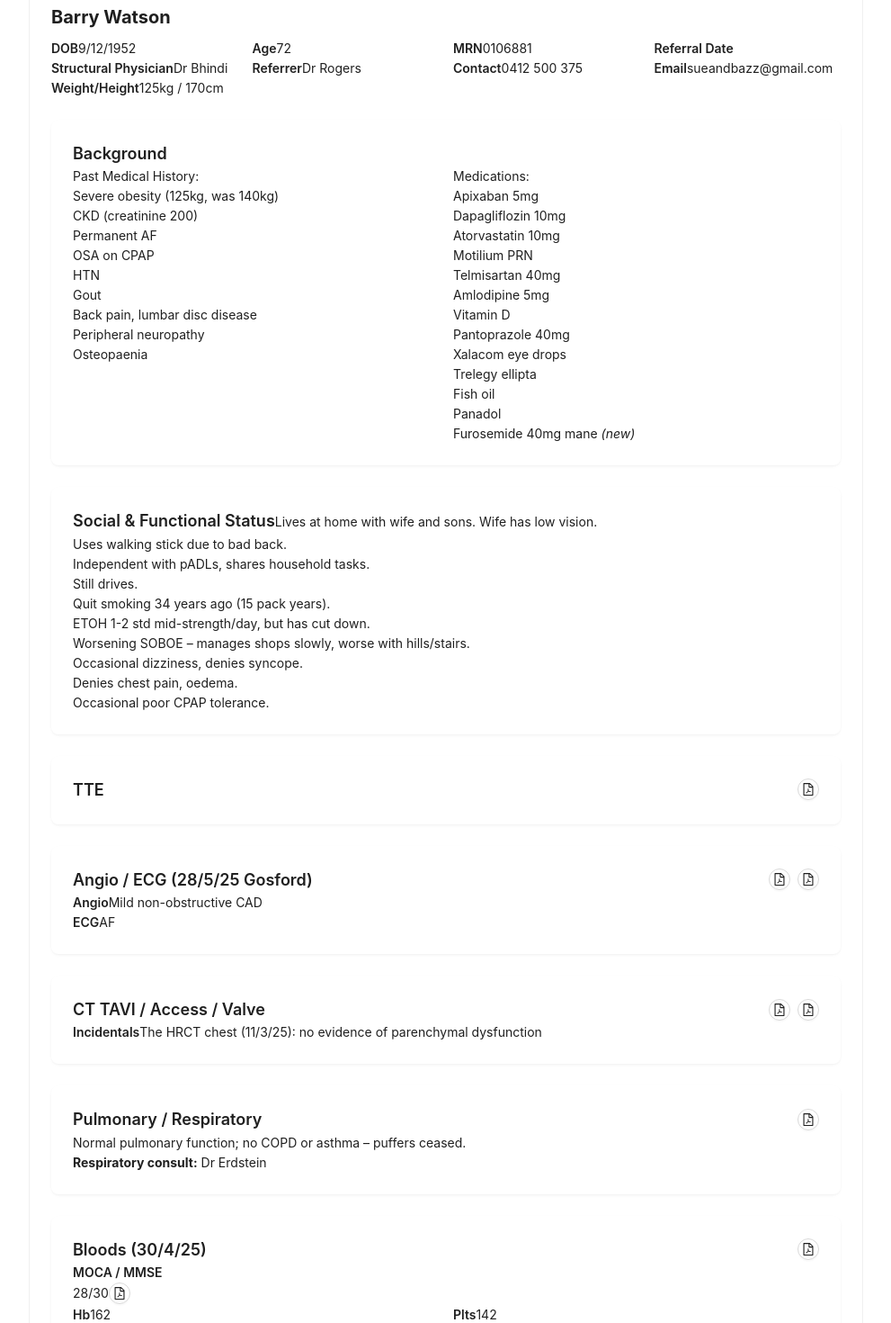
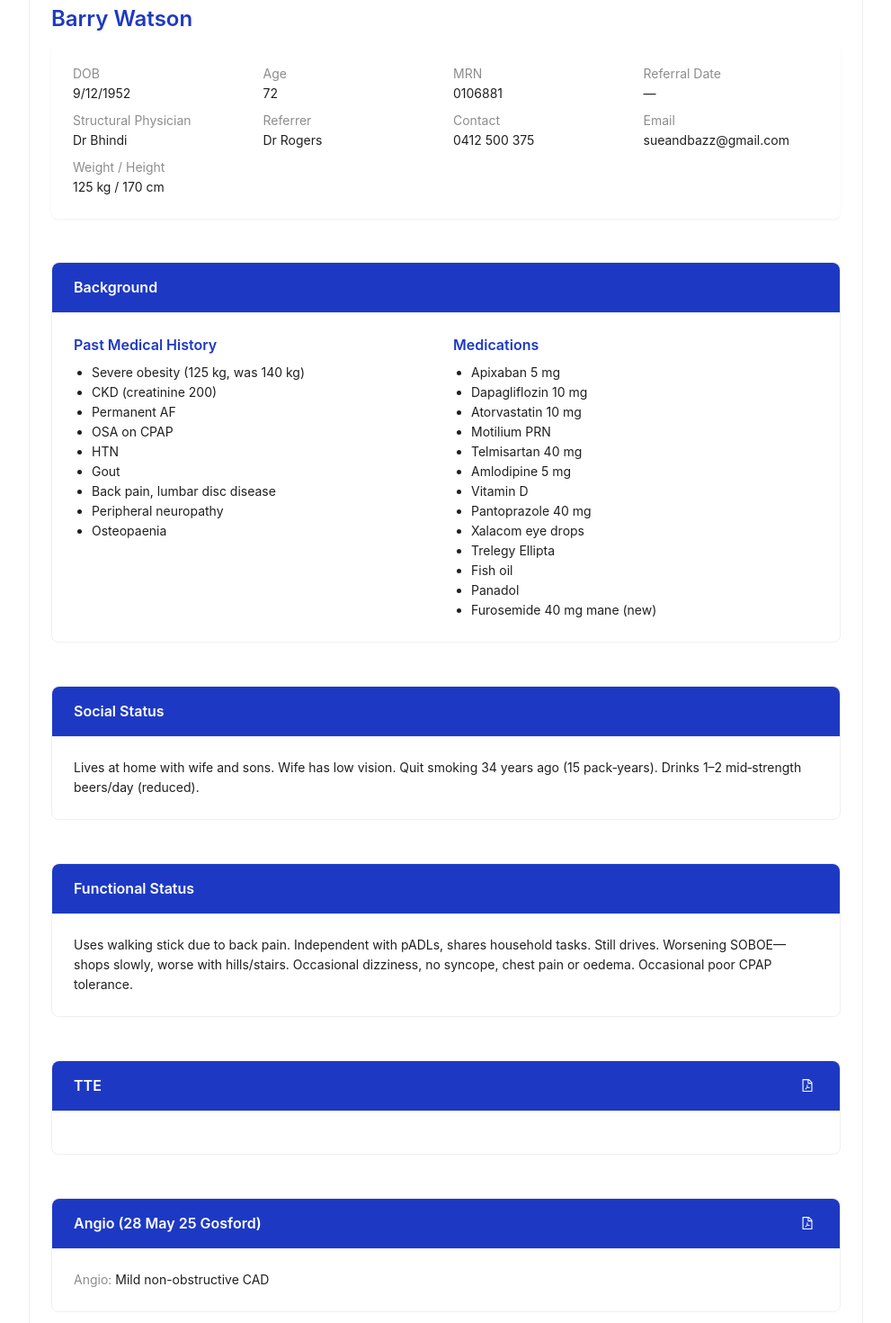
Before and after one commit to synapseedu/ravitracker-mdt, a Next.js app: page /patients/watson in a window 1280 px wide. Shown: the part 20-1490 px from the top of the page at 90% size, without its empty margins (144-1135 px from the left). Built offline with nearby package versions, Linux system fonts and the light colour scheme.

Commit message:
Refining layout with Watson file

```diff
--- a/pages/patients/watson.tsx
+++ b/pages/patients/watson.tsx
@@ -1,296 +1,222 @@
 'use client'
-import React, { useEffect, useState } from 'react'
-import { Grid } from '../../components/ui'
+
+import { useEffect, useState } from 'react'
 import {
-  Box,
+  Row,
+  Col,
   Card,
-  CardContent,
   Typography,
   Tooltip,
-  IconButton,
-  TextField,
-  Stack,
-} from '../../components/ui'
+  Button,
+  Space,
+  Input,
+} from 'antd'
+import { FilePdfOutlined } from '@ant-design/icons'
 import PatientLayout from '../../components/PatientLayout'
-import { PdfIcon } from '../../components/ui'
 
-const sectionTitleSx = {
-  color: 'primary.main',
+const { Title, Text } = Typography
+
+/* ---------- visual helper (dark‑blue header, blue sub‑titles) ---------- */
+const PRIMARY = '#1d39c4'       // deeper Ant Design blue‑8
+const HEADER_BG = PRIMARY       // dark blue background
+const HEADER_TXT = '#ffffff'    // white text
+
+const headStyle = {
+  background: HEADER_BG,
+  color: HEADER_TXT,
   fontWeight: 600,
-  fontSize: 18,
-  mb: 1,
-};
+} as const
+const iconBtnStyle = { color: HEADER_TXT } as const
+const subHeadingStyle = { color: PRIMARY } as const
 
+/* ----------------------- Helpers ----------------------- */
 const pdfMap: Record<string, string[]> = {
   ct: ['Watson CT TAVI.pdf', 'Watson medtronic.pdf'],
   tte: ['Watson TTE 26.3.25.pdf'],
   angio: ['Watson angio.pdf'],
+  ecg: ['Watson ECG.pdf'],
   bloods: ['Watson bloods.pdf'],
   mmse: ['Watson MMSE.pdf'],
   referral: ['Watson Dr Bassin.pdf', 'Watson Dr Rogers referral.pdf'],
   respiratory: ['Watson respiratory Dr.pdf'],
-  ecg: ['Watson ECG.pdf'],
   mdt: ['Watson MDT.docx'],
-};
+}
 
-function PdfIcons({ files }: { files?: string[] }) {
-  if (!Array.isArray(files) || files.length === 0) return null
+const PdfIcons = ({ files }: { files?: string[] }) => {
+  if (!files?.length) return null
   return (
-    <Stack direction="row" spacing={1} ml={1} alignItems="center">
-      {files.map((filename) => (
-        <Tooltip title={filename} key={filename}>
-          <IconButton
-            component="a"
-            href={`/pdfs/${encodeURIComponent(filename)}`}
+    <Space>
+      {files.map((f) => (
+        <Tooltip title={f} key={f}>
+          <Button
+            type="text"
+            size="small"
+            href={`/pdfs/${encodeURIComponent(f)}`}
             target="_blank"
-            rel="noopener noreferrer"
-            size="small"
-          >
-            <PdfIcon fontSize="small" />
-          </IconButton>
+            icon={<FilePdfOutlined />}
+            style={iconBtnStyle}
+          />
         </Tooltip>
       ))}
-    </Stack>
+    </Space>
   )
 }
 
-const MDT_MEETING_KEY = 'watson_mdt_notes';
-
-function EditableMDTMeeting() {
-  const [notes, setNotes] = useState('');
+/* ------------------- MDT notes textarea ------------------- */
+const MDT_KEY = 'watson_mdt_notes'
+const EditableMDTMeeting = () => {
+  const [notes, setNotes] = useState('')
   useEffect(() => {
-    const stored = sessionStorage.getItem(MDT_MEETING_KEY);
-    if (stored) setNotes(stored);
-  }, []);
-  const handleChange = (e: React.ChangeEvent<HTMLInputElement | HTMLTextAreaElement>) => {
-    const val = e.target.value;
-    setNotes(val);
-    sessionStorage.setItem(MDT_MEETING_KEY, val);
-  };
-
+    const stored = sessionStorage.getItem(MDT_KEY)
+    if (stored) setNotes(stored)
+  }, [])
   return (
-    <TextField
-      fullWidth
-      multiline
-      minRows={4}
-      maxRows={12}
+    <Input.TextArea
+      autoSize={{ minRows: 4, maxRows: 12 }}
+      placeholder="Type or paste MDT notes and outcomes here (saved in this tab only)"
       value={notes}
-      placeholder="Type or paste MDT notes and outcomes here. (Edits are saved in your browser for this session only)"
-      onChange={handleChange}
-      variant="outlined"
+      onChange={(e) => {
+        const val = e.target.value
+        setNotes(val)
+        sessionStorage.setItem(MDT_KEY, val)
+      }}
     />
-  );
+  )
 }
 
+/* ====================== Page ====================== */
 export default function WatsonPatientPage() {
   return (
-    <PatientLayout title="Barry Watson">
-
-      <Grid container spacing={2} sx={{ mb: 3 }}>
-        <Grid xs={6} sm={3}>
-          <Typography variant="subtitle2" color="textSecondary">DOB</Typography>
-          <Typography>9/12/1952</Typography>
-        </Grid>
-        <Grid xs={6} sm={3}>
-          <Typography variant="subtitle2" color="textSecondary">Age</Typography>
-          <Typography>72</Typography>
-        </Grid>
-        <Grid xs={6} sm={3}>
-          <Typography variant="subtitle2" color="textSecondary">MRN</Typography>
-          <Typography>0106881</Typography>
-        </Grid>
-        <Grid xs={6} sm={3}>
-          <Typography variant="subtitle2" color="textSecondary">Referral Date</Typography>
-          <Typography>&nbsp;</Typography>
-        </Grid>
-        <Grid xs={6} sm={3}>
-          <Typography variant="subtitle2" color="textSecondary">Structural Physician</Typography>
-          <Typography>Dr Bhindi</Typography>
-        </Grid>
-        <Grid xs={6} sm={3}>
-          <Typography variant="subtitle2" color="textSecondary">Referrer</Typography>
-          <Typography>Dr Rogers</Typography>
-        </Grid>
-        <Grid xs={6} sm={3}>
-          <Typography variant="subtitle2" color="textSecondary">Contact</Typography>
-          <Typography>0412 500 375</Typography>
-        </Grid>
-        <Grid xs={6} sm={3}>
-          <Typography variant="subtitle2" color="textSecondary">Email</Typography>
-          <Typography>sueandbazz@gmail.com</Typography>
-        </Grid>
-        <Grid xs={12} sm={3}>
-          <Typography variant="subtitle2" color="textSecondary">Weight/Height</Typography>
-          <Typography>125kg / 170cm</Typography>
-        </Grid>
-      </Grid>
+    <PatientLayout title={<Title level={3} style={{ color: PRIMARY, margin: 0 }}>Barry Watson</Title>}>
+      {/* Demographics */}
+      <Card bordered={false} style={{ marginBottom: 24 }}>
+        <Row gutter={[16, 8]}>
+          {[
+            ['DOB', '9/12/1952'],
+            ['Age', '72'],
+            ['MRN', '0106881'],
+            ['Referral Date', '—'],
+            ['Structural Physician', 'Dr Bhindi'],
+            ['Referrer', 'Dr Rogers'],
+            ['Contact', '0412 500 375'],
+            ['Email', 'sueandbazz@gmail.com'],
+            ['Weight / Height', '125 kg / 170 cm'],
+          ].map(([label, value]) => (
+            <Col xs={12} sm={6} key={label as string}>
+              <Text type="secondary">{label}</Text>
+              <br />
+              <Text>{value}</Text>
+            </Col>
+          ))}
+        </Row>
+      </Card>
 
       {/* Background */}
-      <Card variant="outlined" sx={{ mb: 3 }}>
-        <CardContent>
-          <Typography sx={sectionTitleSx}>Background</Typography>
-          <Grid container spacing={2} sx={{ mt: 1 }}>
-            <Grid xs={6}>
-              <Typography fontWeight={600} gutterBottom>Past Medical History:</Typography>
-              <Box component="ul" sx={{ pl: 2, m: 0 }}>
-                <li>Severe obesity (125kg, was 140kg)</li>
-                <li>CKD (creatinine 200)</li>
-                <li>Permanent AF</li>
-                <li>OSA on CPAP</li>
-                <li>HTN</li>
-                <li>Gout</li>
-                <li>Back pain, lumbar disc disease</li>
-                <li>Peripheral neuropathy</li>
-                <li>Osteopaenia</li>
-              </Box>
-            </Grid>
-            <Grid xs={6}>
-              <Typography fontWeight={600} gutterBottom>Medications:</Typography>
-              <Box component="ul" sx={{ pl: 2, m: 0 }}>
-                <li>Apixaban 5mg</li>
-                <li>Dapagliflozin 10mg</li>
-                <li>Atorvastatin 10mg</li>
-                <li>Motilium PRN</li>
-                <li>Telmisartan 40mg</li>
-                <li>Amlodipine 5mg</li>
-                <li>Vitamin D</li>
-                <li>Pantoprazole 40mg</li>
-                <li>Xalacom eye drops</li>
-                <li>Trelegy ellipta</li>
-                <li>Fish oil</li>
-                <li>Panadol</li>
-                <li>Furosemide 40mg mane <i>(new)</i></li>
-              </Box>
-            </Grid>
-          </Grid>
-        </CardContent>
+      <Card title="Background" headStyle={headStyle} style={{ marginBottom: 24 }}>
+        <Row gutter={16}>
+          <Col xs={24} md={12}>
+            <Title level={5} style={subHeadingStyle}>Past Medical History</Title>
+            <ul style={{ paddingLeft: 20, marginBottom: 0 }}>
+              {[
+                'Severe obesity (125 kg, was 140 kg)',
+                'CKD (creatinine 200)',
+                'Permanent AF',
+                'OSA on CPAP',
+                'HTN',
+                'Gout',
+                'Back pain, lumbar disc disease',
+                'Peripheral neuropathy',
+                'Osteopaenia',
+              ].map((item) => (
+                <li key={item}>{item}</li>
+              ))}
+            </ul>
+          </Col>
+          <Col xs={24} md={12}>
+            <Title level={5} style={subHeadingStyle}>Medications</Title>
+            <ul style={{ paddingLeft: 20, marginBottom: 0 }}>
+              {[
+                'Apixaban 5 mg',
+                'Dapagliflozin 10 mg',
+                'Atorvastatin 10 mg',
+                'Motilium PRN',
+                'Telmisartan 40 mg',
+                'Amlodipine 5 mg',
+                'Vitamin D',
+                'Pantoprazole 40 mg',
+                'Xalacom eye drops',
+                'Trelegy Ellipta',
+                'Fish oil',
+                'Panadol',
+                'Furosemide 40 mg mane (new)',
+              ].map((item) => (
+                <li key={item}>{item}</li>
+              ))}
+            </ul>
+          </Col>
+        </Row>
       </Card>
 
-      {/* Social & Functional Status */}
-      <Card variant="outlined" sx={{ mb: 3 }}>
-        <CardContent>
-          <Typography sx={sectionTitleSx}>Social & Functional Status</Typography>
-          <Typography component="div" sx={{ mt: 1 }}>
-            Lives at home with wife and sons. Wife has low vision.<br />
-            Uses walking stick due to bad back.<br />
-            Independent with pADLs, shares household tasks.<br />
-            Still drives.<br />
-            Quit smoking 34 years ago (15 pack years).<br />
-            ETOH 1-2 std mid-strength/day, but has cut down.<br />
-            Worsening SOBOE – manages shops slowly, worse with hills/stairs.<br />
-            Occasional dizziness, denies syncope.<br />
-            Denies chest pain, oedema.<br />
-            Occasional poor CPAP tolerance.<br />
-          </Typography>
-        </CardContent>
+      {/* Social Status */}
+      <Card title="Social Status" headStyle={headStyle} style={{ marginBottom: 24 }}>
+        <Text>
+          Lives at home with wife and sons. Wife has low vision. Quit smoking 34 years ago (15 pack‑years). Drinks 1–2 mid‑strength beers/day (reduced).
+        </Text>
       </Card>
 
-      {/* TTE Section */}
-      <Card variant="outlined" sx={{ mb: 3 }}>
-        <CardContent>
-          <Box sx={{ display: 'flex', alignItems: 'center', justifyContent: 'space-between' }}>
-            <Typography sx={sectionTitleSx}>TTE</Typography>
-            <PdfIcons files={pdfMap.tte} />
-          </Box>
-          {/* ... */}
-        </CardContent>
+      {/* Functional Status */}
+      <Card title="Functional Status" headStyle={headStyle} style={{ marginBottom: 24 }}>
+        <Text>
+          Uses walking stick due to back pain. Independent with pADLs, shares household tasks. Still drives. Worsening SOBOE—shops slowly, worse with hills/stairs. Occasional dizziness, no syncope, chest pain or oedema. Occasional poor CPAP tolerance.
+        </Text>
       </Card>
 
-      {/* Angio / ECG Section */}
-      <Card variant="outlined" sx={{ mb: 3 }}>
-        <CardContent>
-          <Box sx={{ display: 'flex', alignItems: 'center', justifyContent: 'space-between' }}>
-            <Typography sx={sectionTitleSx}>Angio / ECG (28/5/25 Gosford)</Typography>
-            <Stack direction="row" spacing={1}>
-              <PdfIcons files={pdfMap.angio} />
-              <PdfIcons files={pdfMap.ecg} />
-            </Stack>
-          </Box>
-          <Grid container spacing={2} sx={{ mt: 1 }}>
-            <Grid xs={12}>
-              <Typography variant="subtitle2" color="textSecondary">Angio</Typography>
-              <Typography>Mild non-obstructive CAD</Typography>
-            </Grid>
-            <Grid xs={12}>
-              <Typography variant="subtitle2" color="textSecondary">ECG</Typography>
-              <Typography>AF</Typography>
-            </Grid>
-          </Grid>
-        </CardContent>
-      </Card>
+      {/* Sections with PDFs */}
+      {[
+        { key: 'tte', title: 'TTE' },
+        { key: 'angio', title: 'Angio (28 May 25 Gosford)' },
+        { key: 'ecg', title: 'ECG (28 May 25 Gosford)' },
+        { key: 'ct', title: 'CT TAVI / Access / Valve' },
+        { key: 'respiratory', title: 'Pulmonary / Respiratory' },
+        { key: 'bloods', title: 'Bloods' },
+        { key: 'referral', title: 'Other Consults' },
+      ].map(({ key, title, extra }) => (
+        <Card
+          key={key}
+          title={title}
+          headStyle={headStyle}
+          extra={
+            <Space>
+              <PdfIcons files={pdfMap[key]} />
+              {extra?.map((k) => (
+                <PdfIcons key={k} files={pdfMap[k]} />
+              ))}
+            </Space>
+          }
+          style={{ marginBottom: 24 }}
+        >
+          {key === 'angio' && (
+            <Row gutter={16}>
+              <Col span={24}>
+                <Text type="secondary">Angio:</Text> Mild non-obstructive CAD
+              </Col>
+            </Row>
+          )}
+          {key === 'ecg' && (
+            <Row gutter={16}>
+              <Col span={24}>
+                <Text type="secondary">ECG:</Text> AF
+              </Col>
+            </Row>
+          )}
+          {key === 'ct' && <Text type="secondary">Incidentals:</Text>}
+        </Card>
+      ))}
 
-      {/* CT TAVI / Access / Valve Section */}
-      <Card variant="outlined" sx={{ mb: 3 }}>
-        <CardContent>
-          <Box sx={{ display: 'flex', alignItems: 'center', justifyContent: 'space-between' }}>
-            <Typography sx={sectionTitleSx}>CT TAVI / Access / Valve</Typography>
-            <PdfIcons files={pdfMap.ct} />
-          </Box>
-          <Grid container spacing={2} sx={{ mt: 1 }}>
-            <Grid xs={12}><Typography variant="subtitle2" color="textSecondary">Incidentals</Typography><Typography>The HRCT chest (11/3/25): no evidence of parenchymal dysfunction</Typography></Grid>
-          </Grid>
-        </CardContent>
-      </Card>
-
-      {/* Pulmonary / Respiratory Section */}
-      <Card variant="outlined" sx={{ mb: 3 }}>
-        <CardContent>
-          <Box sx={{ display: 'flex', alignItems: 'center', justifyContent: 'space-between' }}>
-            <Typography sx={sectionTitleSx}>Pulmonary / Respiratory</Typography>
-            <PdfIcons files={pdfMap.respiratory} />
-          </Box>
-          <Typography component="div" sx={{ mt: 1 }}>
-            Normal pulmonary function; no COPD or asthma – puffers ceased.<br />
-            <b>Respiratory consult:</b> Dr Erdstein
-          </Typography>
-        </CardContent>
-      </Card>
-
-      {/* Bloods Section */}
-      <Card variant="outlined" sx={{ mb: 3 }}>
-        <CardContent>
-          <Box sx={{ display: 'flex', alignItems: 'center', justifyContent: 'space-between' }}>
-            <Typography sx={sectionTitleSx}>Bloods (30/4/25)</Typography>
-            <PdfIcons files={pdfMap.bloods} />
-          </Box>
-          <Grid container spacing={2} sx={{ mt: 1 }}>
-            <Grid xs={12}>
-              <Typography variant="subtitle2" color="textSecondary">MOCA / MMSE</Typography>
-              <Box sx={{ display: 'flex', alignItems: 'center' }}>
-                <Typography>28/30</Typography>
-                <PdfIcons files={pdfMap.mmse} />
-              </Box>
-            </Grid>
-            <Grid xs={6}><Typography variant="subtitle2" color="textSecondary">Hb</Typography><Typography>162</Typography></Grid>
-            <Grid xs={6}><Typography variant="subtitle2" color="textSecondary">Plts</Typography><Typography>142</Typography></Grid>
-            <Grid xs={6}><Typography variant="subtitle2" color="textSecondary">Cre</Typography><Typography>205</Typography></Grid>
-            <Grid xs={6}><Typography variant="subtitle2" color="textSecondary">eGFR</Typography><Typography>27</Typography></Grid>
-            <Grid xs={6}><Typography variant="subtitle2" color="textSecondary">Albumin</Typography><Typography>&nbsp;</Typography></Grid>
-          </Grid>
-        </CardContent>
-      </Card>
-
-      {/* Other Consults Section */}
-      <Card variant="outlined" sx={{ mb: 3 }}>
-        <CardContent>
-          <Box sx={{ display: 'flex', alignItems: 'center', justifyContent: 'space-between' }}>
-            <Typography sx={sectionTitleSx}>Other Consults</Typography>
-            <PdfIcons files={pdfMap.referral} />
-          </Box>
-          <Grid container spacing={2} sx={{ mt: 1 }}>
-            <Grid xs={6}><Typography variant="subtitle2" color="textSecondary">Aged Care</Typography><Typography>&nbsp;</Typography></Grid>
-            <Grid xs={6}><Typography variant="subtitle2" color="textSecondary">Cardiothoracic Surgeon</Typography><Typography>Dr Bassin</Typography></Grid>
-          </Grid>
-        </CardContent>
-      </Card>
-
-      {/* MDT Meeting Notes Section */}
-      <Card variant="outlined" sx={{ mb: 3 }}>
-        <CardContent>
-          <Typography sx={sectionTitleSx}>MDT Meeting Notes</Typography>
-          <EditableMDTMeeting />
-        </CardContent>
+      {/* MDT notes */}
+      <Card title="MDT Meeting Notes" headStyle={headStyle} style={{ marginBottom: 24 }}>
+        <EditableMDTMeeting />
       </Card>
     </PatientLayout>
-  );
+  )
 }
```
